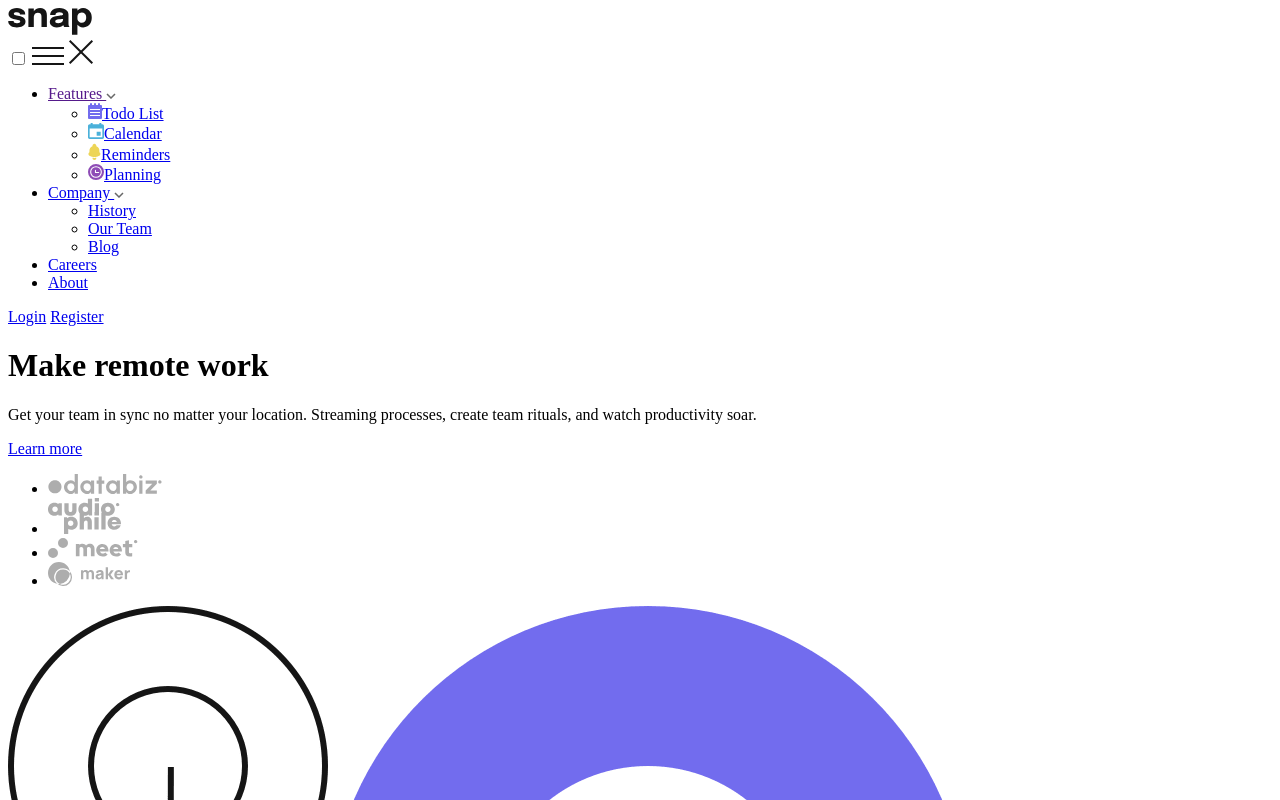
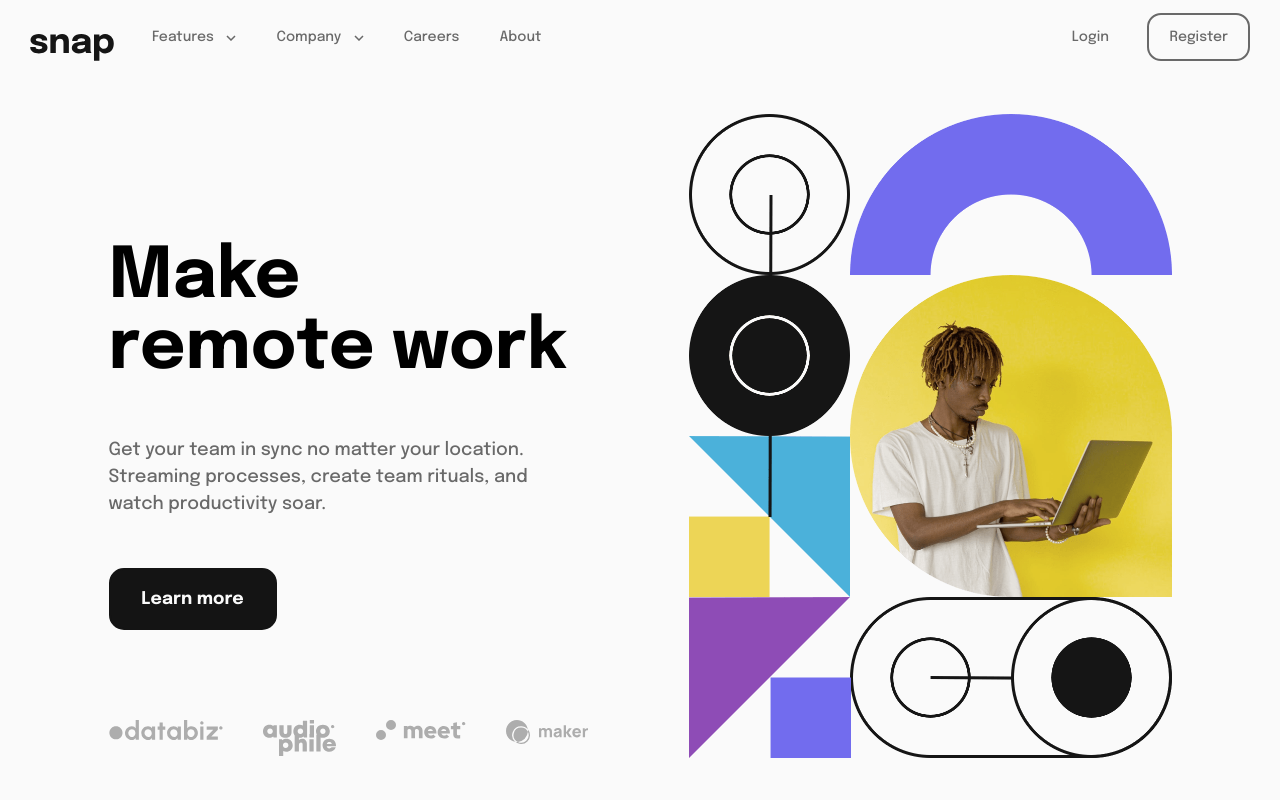
Before and after one commit to igorcascimiro/intro-section-with-dropdown-navigation, a plain HTML site: page index.html in a window 1280 px wide. Shown: the top 800 px of the page. Drawn offline with Linux system fonts and the light colour scheme; the site is published under a folder, as on GitHub Pages, so addresses that start at the root find nothing.

Commit message:
Update index.html

```diff
--- a/index.html
+++ b/index.html
@@ -13,11 +13,11 @@
 
   <title>Frontend Mentor | Intro section with dropdown navigation</title>
 
-  <link rel="stylesheet" href="/scr/css/reset.css">
-  <link rel="stylesheet" href="/scr/css/style.css">
-  <link rel="stylesheet" href="/scr/css/variables.css">
-  <link rel="stylesheet" href="/scr/css/responsive.css">
-  <link rel="stylesheet" href="/scr/css/menu-hamburguer.css">
+  <link rel="stylesheet" href="./scr/css/reset.css">
+  <link rel="stylesheet" href="./scr/css/style.css">
+  <link rel="stylesheet" href="./scr/css/variables.css">
+  <link rel="stylesheet" href="./scr/css/responsive.css">
+  <link rel="stylesheet" href="./scr/css/menu-hamburguer.css">
 </head>
 
 <body>
```
